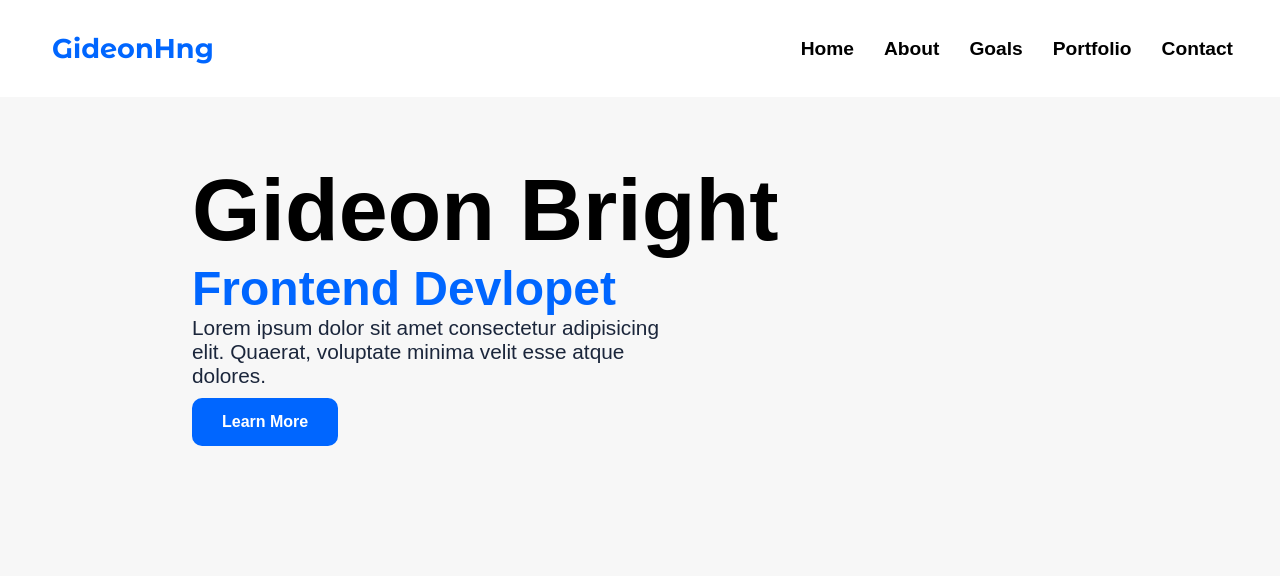
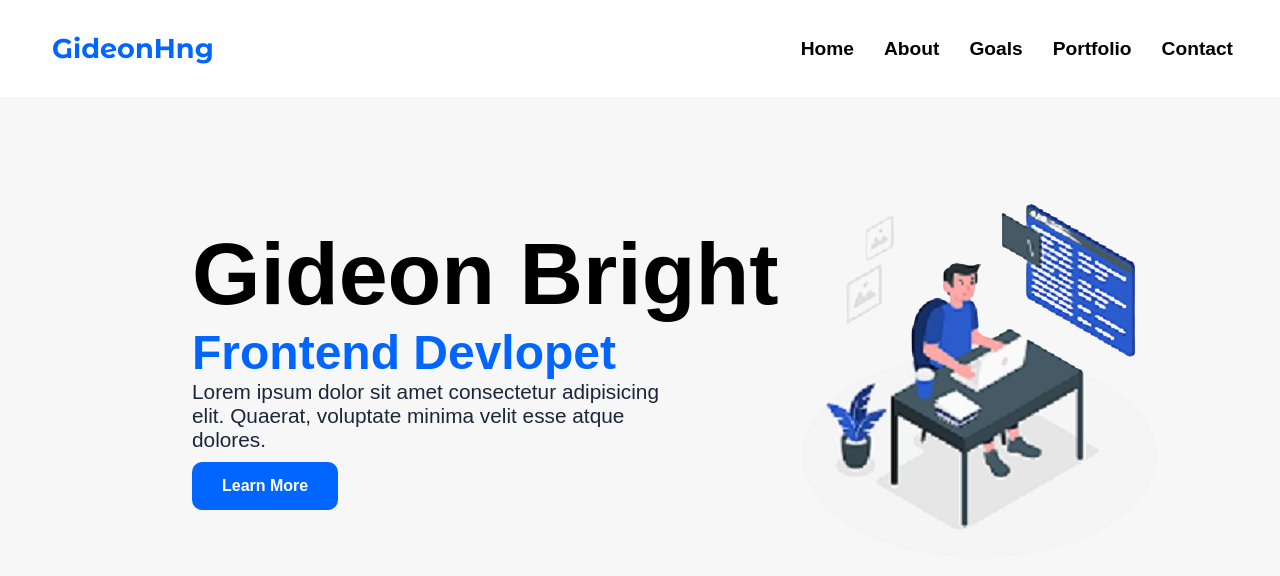
Before and after one commit to GideonJulian/personalHng, a plain HTML site: page index.html in a window 1280 px wide. Drawn offline with Linux system fonts and the light colour scheme; the site is published under a folder, as on GitHub Pages, so addresses that start at the root find nothing.

Commit message:
images added

```diff
--- a/index.html
+++ b/index.html
@@ -40,7 +40,7 @@
           <button>Learn More</button>
         </div>
         <div class="illustration">
-          <img src="/images/Code_typing-amico-removebg-preview.png" alt="" />
+          <img src="images/Code_typing-amico-removebg-preview.png" alt="" />
         </div>
       </div>
     </div>
```
